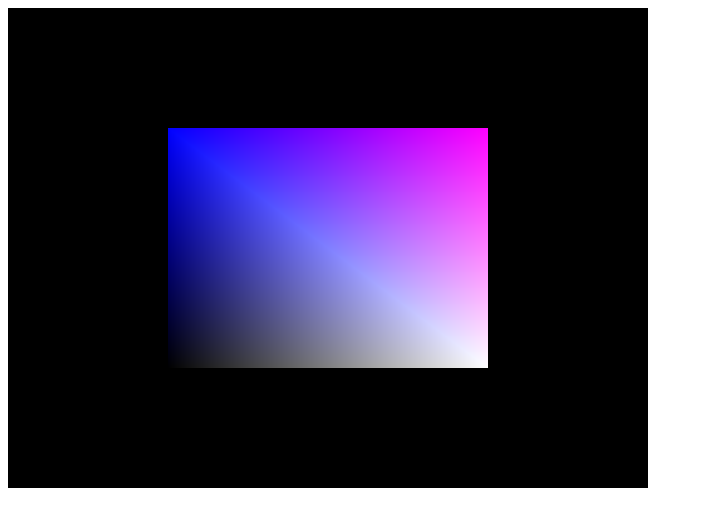
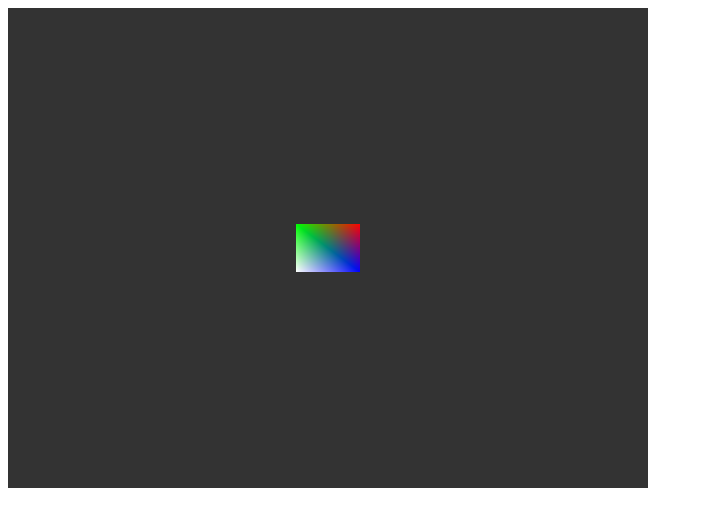
Before and after one commit to maluramichael/webgl-playground, a plain HTML site: page index.html in a window 1280 px wide. Shown: the whole page, without its empty margins (0-703 px from the left). Drawn offline with Linux system fonts and the light colour scheme.

Commit message:
Add matrix helper

```diff
--- /dev/null
+++ b/helper.js
@@ -0,0 +1,64 @@
+/**
+ * Created by maluramichael on 27/09/16.
+ */
+function printMatrix(matrix) {
+	console.log(matrix.slice(0, 3).join(',\t'));
+	console.log(matrix.slice(3, 6).join(',\t'));
+	console.log(matrix.slice(6, 9).join(',\t'));
+}
+
+function makeTranslation(tx, ty) {
+	return [
+		1, 0, 0,
+		0, 1, 0,
+		tx, ty, 1
+	];
+}
+
+function makeRotation(angleInRadians) {
+	var c = Math.cos(angleInRadians);
+	var s = Math.sin(angleInRadians);
+	return [
+		c, -s, 0,
+		s, c, 0,
+		0, 0, 1
+	];
+}
+
+function makeScale(sx, sy) {
+	return [
+		sx, 0, 0,
+		0, sy, 0,
+		0, 0, 1
+	];
+}
+
+function matrixMultiply(a, b) {
+	var a00 = a[0 * 3 + 0];
+	var a01 = a[0 * 3 + 1];
+	var a02 = a[0 * 3 + 2];
+	var a10 = a[1 * 3 + 0];
+	var a11 = a[1 * 3 + 1];
+	var a12 = a[1 * 3 + 2];
+	var a20 = a[2 * 3 + 0];
+	var a21 = a[2 * 3 + 1];
+	var a22 = a[2 * 3 + 2];
+	var b00 = b[0 * 3 + 0];
+	var b01 = b[0 * 3 + 1];
+	var b02 = b[0 * 3 + 2];
+	var b10 = b[1 * 3 + 0];
+	var b11 = b[1 * 3 + 1];
+	var b12 = b[1 * 3 + 2];
+	var b20 = b[2 * 3 + 0];
+	var b21 = b[2 * 3 + 1];
+	var b22 = b[2 * 3 + 2];
+	return [a00 * b00 + a01 * b10 + a02 * b20,
+		a00 * b01 + a01 * b11 + a02 * b21,
+		a00 * b02 + a01 * b12 + a02 * b22,
+		a10 * b00 + a11 * b10 + a12 * b20,
+		a10 * b01 + a11 * b11 + a12 * b21,
+		a10 * b02 + a11 * b12 + a12 * b22,
+		a20 * b00 + a21 * b10 + a22 * b20,
+		a20 * b01 + a21 * b11 + a22 * b21,
+		a20 * b02 + a21 * b12 + a22 * b22];
+}
--- a/index.html
+++ b/index.html
@@ -17,27 +17,26 @@
 </script>
 
 <script id="shader-vs" type="x-shader/x-vertex">
-    attribute vec3 aVertexPosition;
+    attribute vec2 aVertexPosition;
     attribute vec3 aVertexColor;
 
     varying vec3 vColor;
 
-    uniform mat4 uMVMatrix;
-    uniform mat4 uPMatrix;
+    uniform mat3 u_matrix;
 
     void main(void) {
-    gl_Position = vec4(aVertexPosition, 1.0);
+        gl_Position = vec4(u_matrix * vec3(aVertexPosition, 1.0), 1.0);
         vColor = aVertexColor;
     }
 </script>
 
 <canvas id="glcanvas" width="640" height="480">
-    Ihr Browser scheint das HTML5
-    <canvas> Element nicht zu unterstützen.
-    </canvas>
+    Ihr Browser scheint das HTML5 canvas Element nicht zu unterstützen.
+</canvas>
 
-    <script src="gl.js" charset="utf-8"></script>
-    <script src="scene.js" charset="utf-8"></script>
+<script src="helper.js" charset="utf-8"></script>
+<script src="gl.js" charset="utf-8"></script>
+<script src="scene.js" charset="utf-8"></script>
 </body>
 
 </html>
--- a/scene.js
+++ b/scene.js
@@ -4,6 +4,8 @@
 var squareVerticesBuffer;
 var vertexPositionAttribute;
 var vertexColorAttribute;
+
+var worldMatrixUniformLocation;
 
 var shaderProgram;
 
@@ -12,15 +14,15 @@ function initBuffers(gl) {
 
 	gl.bindBuffer(gl.ARRAY_BUFFER, squareVerticesBuffer);
 
-	gl.vertexAttribPointer(vertexPositionAttribute, 3, gl.FLOAT, false, 6 * 4, 0);
-	gl.vertexAttribPointer(vertexColorAttribute, 3, gl.FLOAT, false, 6 * 4, 3 * 4);
+	gl.vertexAttribPointer(vertexPositionAttribute, 2, gl.FLOAT, false, 5 * 4, 0);
+	gl.vertexAttribPointer(vertexColorAttribute, 3, gl.FLOAT, false, 5 * 4, 2 * 4);
 
 	// x, y, z, r, g, b
 	const vertices = [
-		0.5, 0.5, 0.0, 1, 0, 1,
-		-0.5, 0.5, 0.0, 0, 0, 1,
-		0.5, -0.5, 0.0, 1, 1, 1,
-		-0.5, -0.5, 0.0, 0, 0, 0
+		1.0, 1.0, 1, 0, 0,
+		-1.0, 1.0, 0, 1, 0,
+		1.0, -1.0, 0, 0, 1,
+		-1.0, -1.0, 1, 1, 1
 	];
 
 	gl.bufferData(gl.ARRAY_BUFFER, new Float32Array(vertices), gl.STATIC_DRAW);
@@ -48,6 +50,8 @@ function loadShader(gl) {
 	vertexPositionAttribute = gl.getAttribLocation(shaderProgram, "aVertexPosition");
 	vertexColorAttribute = gl.getAttribLocation(shaderProgram, "aVertexColor");
 
+	worldMatrixUniformLocation = gl.getUniformLocation(shaderProgram, "u_matrix");
+
 	gl.enableVertexAttribArray(vertexPositionAttribute);
 	gl.enableVertexAttribArray(vertexColorAttribute);
 
@@ -60,11 +64,34 @@ function engine_initialize(gl) {
 }
 
 function engine_render(gl) {
-	gl.clearColor(0, 0, 0, 1);
+	gl.clearColor(0.2, 0.2, 0.2, 1);
 	gl.clear(gl.COLOR_BUFFER_BIT | gl.DEPTH_BUFFER_BIT);
 
 	gl.bindBuffer(gl.ARRAY_BUFFER, squareVerticesBuffer);
 	gl.useProgram(shaderProgram);
+
+	// Compute the matrices
+	var translationMatrix = makeTranslation(0, 0);
+	var rotationMatrix = makeRotation(0);
+	var scaleMatrix = makeScale(0.1, 0.1);
+
+	console.log('translation');
+	printMatrix(translationMatrix);
+
+	console.log('rotation');
+	printMatrix(rotationMatrix);
+
+	console.log('scale');
+	printMatrix(scaleMatrix);
+
+	// Multiply the matrices.
+	var matrix = matrixMultiply(scaleMatrix, rotationMatrix);
+	matrix = matrixMultiply(matrix, translationMatrix);
+
+	console.log('matrix');
+	printMatrix(matrix);
+
+	gl.uniformMatrix3fv(worldMatrixUniformLocation, false, matrix);
 
 	gl.drawArrays(gl.TRIANGLE_STRIP, 0, 4);
 
```
